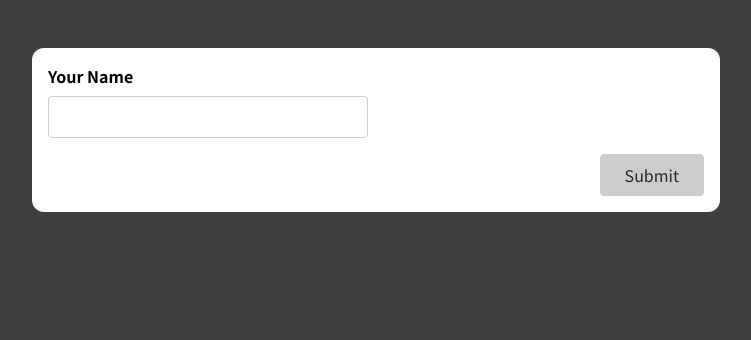
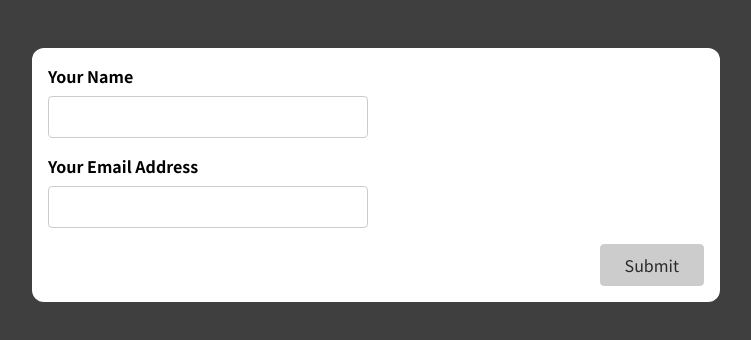
Before and after one commit to tonynnabs/working-with-forms, a React (Create React App) app: page / in a window 1280 px wide. Shown: the top 340 px of the page, without its empty margins (264-1015 px from the left). Built offline with nearby package versions, Linux system fonts and the light colour scheme.

Commit message:
reusing custom input hook

```diff
--- a/src/components/SimpleInput.js
+++ b/src/components/SimpleInput.js
@@ -12,9 +12,19 @@ const SimpleInput = (props) => {
     reset: resetNameInput,
   } = useInput(validateNameInput);
 
+  const validateEmailInput = (value) => {return value.includes('@')}
+  const {
+    value: enteredEmail,
+    isValid: enteredEmailIsValid,
+    hasError: emailInputIsInvalid,
+    onChange: emailInputChangeHandler,
+    onBlur: emailInputOnBlurHandler,
+    reset: resetEmailInput,
+  } = useInput(validateEmailInput);
+
   //-------- Overall form validity, can also use useEffects------
   let formIsValid = false;
-  if (enteredNameIsValid) {
+  if (enteredNameIsValid && enteredEmailIsValid) {
     formIsValid = true;
   }
 
@@ -24,8 +34,9 @@ const SimpleInput = (props) => {
     if (!enteredNameIsValid) {
       return;
     }
-    console.log(enteredName);
+    console.log(enteredName, enteredEmail);
     resetNameInput();
+    resetEmailInput();
   };
 
   const formClasses = nameInputIsInvalid
@@ -46,6 +57,19 @@ const SimpleInput = (props) => {
           <p className="error-text">Name must not be empty</p>
         )}
       </div>
+      <div className={`form-control ${emailInputIsInvalid && 'invalid'}`}>
+        <label htmlFor="email">Your Email Address {enteredEmail}</label>
+        <input
+          onChange={emailInputChangeHandler}
+          onBlur={emailInputOnBlurHandler}
+          value={enteredEmail}
+          type="email"
+          id="email"
+        />
+        {emailInputIsInvalid && (
+          <p className="error-text">Email must not be empty or invalid</p>
+        )}
+      </div>
       <div className="form-actions">
         <button disabled={!formIsValid}>Submit</button>
       </div>
```
Also changed, not shown: 1 other file (tests, documents, lock files or other folders).
